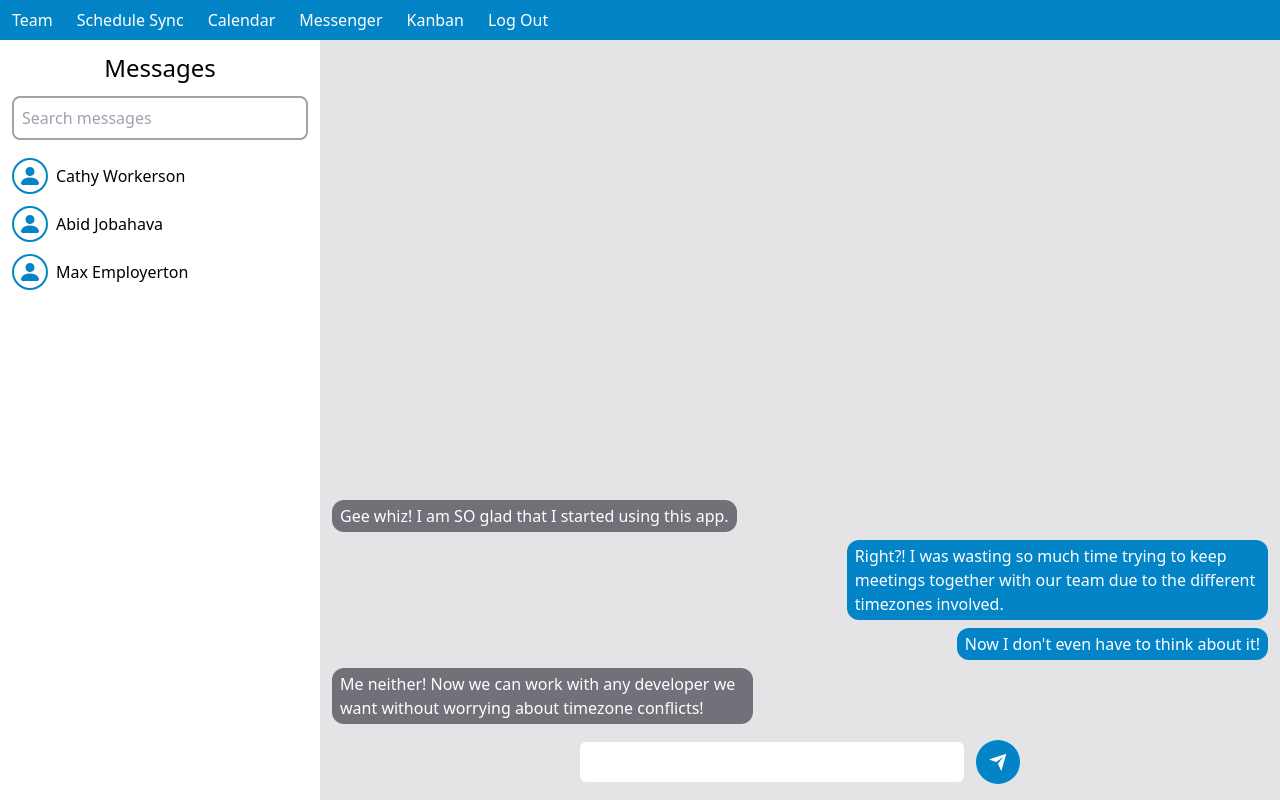
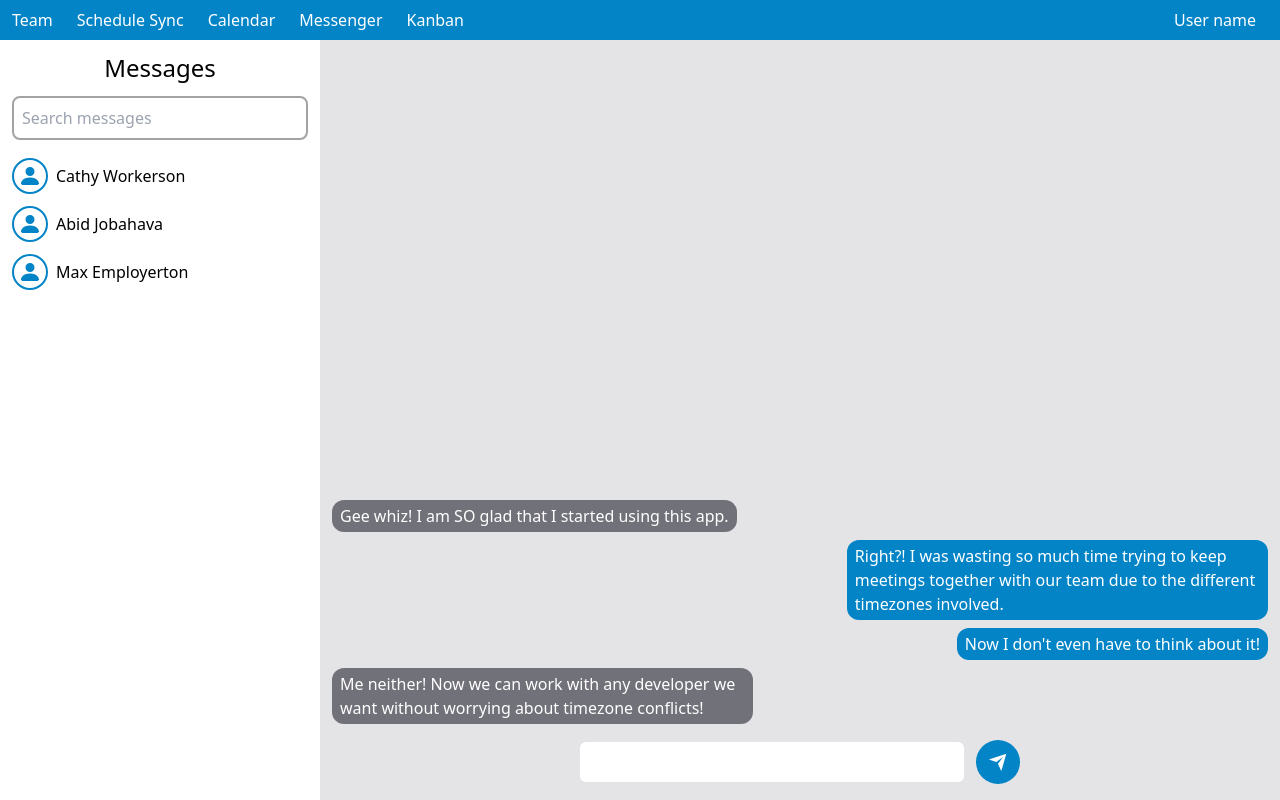
Before and after one commit to ploymahloy/async-team-mgr, a React (Create React App) app: page / in a window 1280 px wide. Built offline with nearby package versions, Linux system fonts and the light colour scheme; the HTML template or start-up script is replaced by a standard one.

Commit message:
added dropdown menu for account settings and login

```diff
--- a/src/components/Navbar.tsx
+++ b/src/components/Navbar.tsx
@@ -1,22 +1,50 @@
+import { useState } from "react";
+
 const navList = [
   'Team',
   'Schedule Sync',
   'Calendar',
   'Messenger',
-  'Kanban',
-  'Log Out'
+  'Kanban'
 ]
 
 export default function Navbar() {
+  const [isActive, setIsActive] = useState(true);
+
+  const handleDropDown = () => {
+    isActive
+      ? setIsActive(false)
+      : setIsActive(true);
+  }
+
   return (
-    <div className="leading-[2.5rem] bg-sky-600 text-white">
+    <>
+      <div className="flex justify-between items-center leading-[2.5rem] bg-sky-600 text-white pl-3">
+        <div>
           {navList.map((link, index) => {
             return (
-          <a key={index} className="inline-block mx-3 align-center" href="#">
+              <a key={index} className="inline-block mr-6 align-center" href="#">
                 {link}
               </a>
             )
           })}
         </div>
+        <a
+          href="#"
+          className="px-6"
+          onClick={() => handleDropDown()}
+        >
+          User name
+        </a>
+      </div>
+
+      {/* Dropdown Menu */}
+      <div className={isActive ? "hidden" : "absolute" + " right-0 flex justify-end"}>
+        <div className="w-fit px-6 py-2 bg-sky-600 text-white text-right">
+          <a href="#" className="block p-2 text-center">Settings</a>
+          <a href="#" className="block p-2 text-center">Log Out</a>
+        </div>
+      </div>
+    </>
   );
 }
```
Lines whose indentation alone changed are shown as unchanged.
